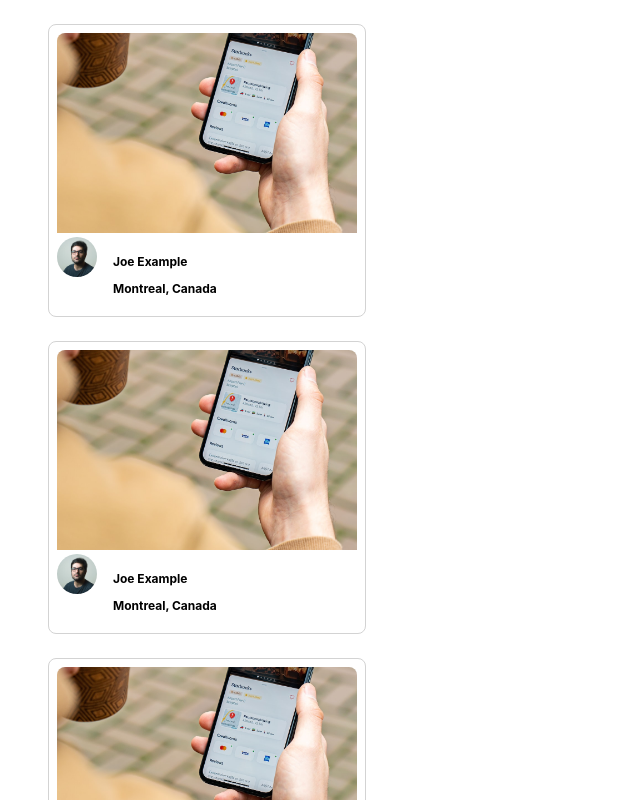
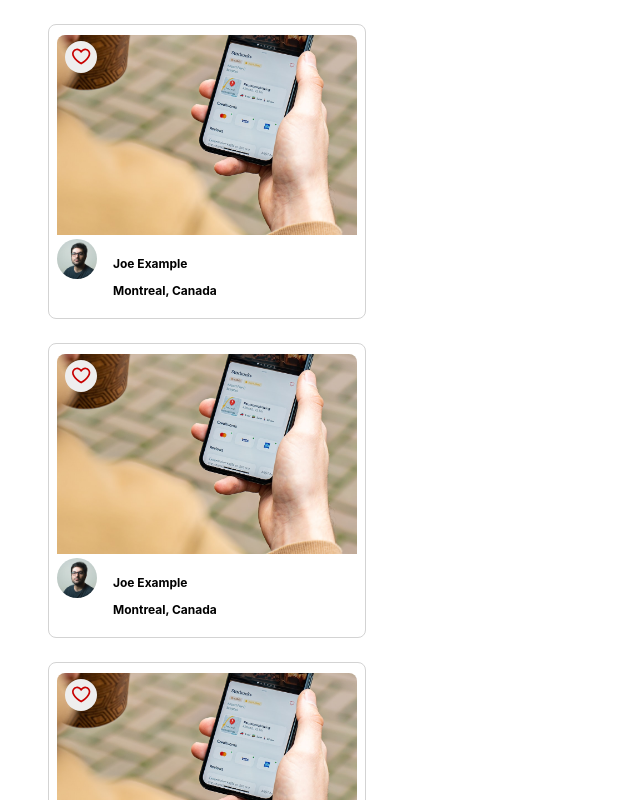
Before and after one commit to alyshajoy/PhotoLab, a React (Create React App) app in the folder frontend/: page / in a window 1280 px wide. Shown: the top 800 px of the page, without its empty margins (0-640 px from the left). Built offline with nearby package versions, Linux system fonts and the light colour scheme; the HTML template or start-up script is replaced by a standard one.

Commit message:
add functionality to allow users to like/unlike photos

```diff
--- a/frontend/src/App.jsx
+++ b/frontend/src/App.jsx
@@ -31,7 +31,7 @@ const App = () => {
 
   return (
     <div className="App">
-      {createPhotoList(100)}
+      {createPhotoList(3)}
     </div>
   );
 };
--- a/frontend/src/components/FavIcon.jsx
+++ b/frontend/src/components/FavIcon.jsx
@@ -1,8 +1,8 @@
 import React from 'react';
 
-const FavIcon = ({displayAlert, selected}) => {
+const FavIcon = ({displayAlert, selected, onClick}) => {
   return (
-    <svg width="20" height="17" viewBox="0 0 24 19" fill="none" xmlns="http://www.w3.org/2000/svg">
+    <svg width="20" height="17" viewBox="0 0 24 19" fill="none" xmlns="http://www.w3.org/2000/svg" onClick={onClick}>
       <path fill={selected ? "#C80000" : "#EEEEEE"} d="M11 18C11 18 1 12.5909 1 6.02273C1 4.8616 1.41649 3.73633 2.17862 2.83838C2.94075 1.94043 4.00143 1.32526 5.1802 1.09755C6.35897 0.869829 7.58301 1.04363 8.64406 1.58938C9.70512 2.13512 10.5376 3.0191 11 4.09092C11.4624 3.0191 12.2949 2.13512 13.3559 1.58938C14.417 1.04363 15.641 0.869829 16.8198 1.09755C17.9986 1.32526 19.0593 1.94043 19.8214 2.83838C20.5835 3.73633 21 4.8616 21 6.02273C21 12.5909 11 18 11 18Z" stroke="#C80000" strokeWidth="2" strokeLinecap="round" strokeLinejoin="round"/>
       {
           !!displayAlert &&
--- a/frontend/src/components/PhotoFavButton.jsx
+++ b/frontend/src/components/PhotoFavButton.jsx
@@ -4,10 +4,16 @@ import FavIcon from './FavIcon';
 import '../styles/PhotoFavButton.scss';
 
 function PhotoFavButton() {
+  const [selected, setSelected] = useState(false);
+
+  const toggleSelected = () => {
+    setSelected(!selected);
+  };
+
   return (
     <div className="photo-list__fav-icon">
       <div className="photo-list__fav-icon-svg">
-        {/* Insert React */}
+        <FavIcon displayAlert={false} selected={selected} onClick={toggleSelected}/>
       </div>
     </div>
   );
--- a/frontend/src/components/PhotoListItem.jsx
+++ b/frontend/src/components/PhotoListItem.jsx
@@ -1,6 +1,7 @@
 import React from "react";
 
 import "../styles/PhotoListItem.scss";
+import PhotoFavButton from "./PhotoFavButton";
 
 
 const PhotoListItem = (props) => {
@@ -16,6 +17,7 @@ const PhotoListItem = (props) => {
 
   return (
     <div className="photo-list__item">
+      <PhotoFavButton />
       <img src={imageSource} className="photo-list__image"/>
       <div className="photo-list__user-details">
         <img src={profile} className="photo-list__user-profile"/>
```
